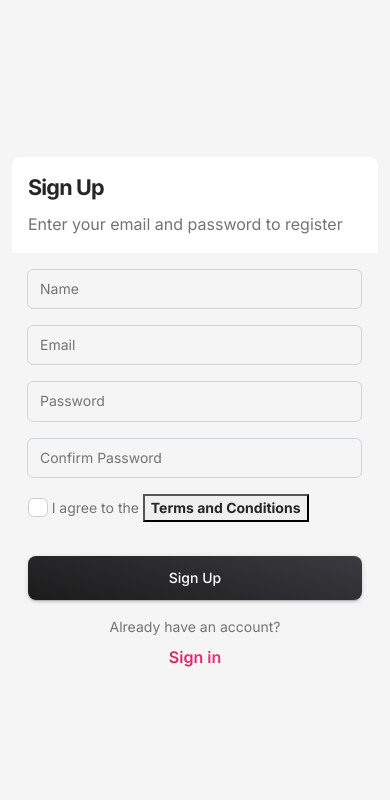
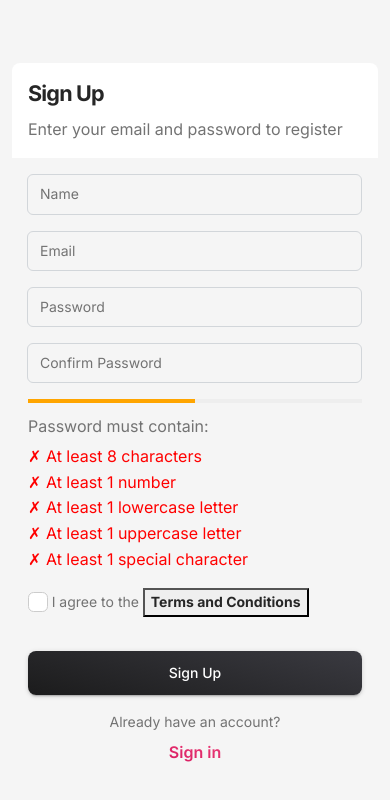
Before and after one commit to darwin-simbajon-dg/chabcav-web, a React (Vite) app in the folder chabcav-web/: page /register in a window 390 px wide. Shown: the top 800 px of the page. Built offline with nearby package versions, Linux system fonts and the light colour scheme.

Commit message:
Minor fixes and addtional base on client

```diff
--- a/chabcav-web/src/components/SideBarNav.tsx
+++ b/chabcav-web/src/components/SideBarNav.tsx
@@ -62,10 +62,10 @@ const SidebarNav: React.FC<NavigationProperties> = ({ onNavigate }) => {
       icon: "admin_panel_settings",
       items: [
         { title: "Dashboard", link: "../../pages/dashboards/analytics.html", icon: "dashboard", component: Dashboard, step: "AdminPanel" },
+        { title: "CMS", link: "../../pages/pages/account/settings.html", icon: "settings", component: UserCMS, step: "AdminPanel" },
+        { title: "Users Management", link: "../../pages/pages/account/settings.html", icon: "settings", component: AdminUserManagement, step: "AdminPanel" },
         { title: "Chapters Management", link: "../../pages/dashboards/analytics.html", icon: "cast_for_education", component: LessonEditor, step: "AdminPanel" },
         { title: "Update Dictionary", link: "../../pages/dashboards/analytics.html", icon: "cast_for_education", component: UploadDictionary, step: "AdminPanel" },
-        { title: "CMS", link: "../../pages/pages/account/settings.html", icon: "settings", component: UserCMS, step: "AdminPanel" },
-        { title: "Users Management", link: "../../pages/pages/account/settings.html", icon: "settings", component: AdminUserManagement, step: "AdminPanel" },
       ],
     },
 
--- a/chabcav-web/src/pages/AboutUs.tsx
+++ b/chabcav-web/src/pages/AboutUs.tsx
@@ -17,25 +17,7 @@ const AboutUs: React.FC = () => {
         </ul>
       </section>
 
-      {/* Developers Section */}
-      <section>
-        <h2 className="text-3xl font-bold mb-4">Developers</h2>
-        <div className="grid md:grid-cols-3 gap-6">
-          {[
-            { name: "Micah Joshua F. Paragua", img: "" },
-            { name: "Eugene D. Sta. Maria", img: "" },
-            { name: "Ivy Gale R. Rivera", img: "" },
-          ].map((dev, index) => (
-            <div key={index} className="bg-white shadow-md rounded-lg p-4 flex flex-col items-center text-center">
-              <div className="w-32 h-32 bg-gray-300 rounded-full mb-4 overflow-hidden">
-                {/* Placeholder image */}
-                <img src={dev.img} alt={dev.name} className="object-cover w-full h-full" />
-              </div>
-              <h3 className="text-xl font-semibold">{dev.name}</h3>
-            </div>
-          ))}
-        </div>
-      </section>
+
     </div>
   );
 };
--- a/chabcav-web/src/pages/Lessons/LessonEditor.tsx
+++ b/chabcav-web/src/pages/Lessons/LessonEditor.tsx
@@ -138,7 +138,7 @@ const LessonPane: React.FC = () => {
                 <Form.Label>Lesson Content</Form.Label>
                 <ReactQuill value={newContent} onChange={setNewContent} placeholder="Enter lesson content..." modules={modules}/>
               </Form.Group>
-              <Button variant="success" className="w-100 py-2" onClick={saveLessonAndChapter}>Save</Button>
+              <Button variant="success" className="w-100 py-2" onClick={saveLessonAndChapter}>Save Content</Button>
             </Form>
           </div>
         )}
@@ -160,7 +160,7 @@ const LessonPane: React.FC = () => {
                 <Form.Label>Lesson Content</Form.Label>
                 <ReactQuill value={content} onChange={setContent} modules={modules}/>
               </Form.Group>
-              <Button variant="success" className="w-100 py-2" onClick={saveContent}>Save</Button>
+              <Button variant="success" className="w-100 py-2" onClick={saveContent}>Save Content</Button>
             </Form>
           </div>
         )}
--- a/chabcav-web/src/pages/Register.tsx
+++ b/chabcav-web/src/pages/Register.tsx
@@ -158,6 +158,65 @@ const Register: React.FC = () => {
                           required
                         />
                       </div>
+
+
+
+
+                      {/* Password validation indicator */}
+                      <div style={{ marginTop: '10px' }}>
+                        <div style={{ height: '4px', backgroundColor: '#eee', width: '100%' }}>
+                          <div
+                            style={{
+                              height: '4px',
+                              backgroundColor:
+                                password.length >= 8 &&
+                                  /\d/.test(password) &&
+                                  /[a-z]/.test(password) &&
+                                  /[A-Z]/.test(password) &&
+                                  /[^A-Za-z0-9]/.test(password)
+                                  ? 'green'
+                                  : 'orange',
+                              width:
+                                password.length >= 8 &&
+                                  /\d/.test(password) &&
+                                  /[a-z]/.test(password) &&
+                                  /[A-Z]/.test(password) &&
+                                  /[^A-Za-z0-9]/.test(password)
+                                  ? '100%'
+                                  : '50%',
+                            }}
+                          />
+                        </div>
+
+                        <div style={{ marginTop: '10px' }}>
+                          <p style={{ marginBottom: '5px' }}>Password must contain:</p>
+                          <ul style={{ listStyle: 'none', paddingLeft: 0 }}>
+                            <li style={{ color: password.length >= 8 ? 'green' : 'red' }}>
+                              {password.length >= 8 ? '✓' : '✗'} At least 8 characters
+                            </li>
+                            <li style={{ color: /\d/.test(password) ? 'green' : 'red' }}>
+                              {/\d/.test(password) ? '✓' : '✗'} At least 1 number
+                            </li>
+                            <li style={{ color: /[a-z]/.test(password) ? 'green' : 'red' }}>
+                              {/[a-z]/.test(password) ? '✓' : '✗'} At least 1 lowercase letter
+                            </li>
+                            <li style={{ color: /[A-Z]/.test(password) ? 'green' : 'red' }}>
+                              {/[A-Z]/.test(password) ? '✓' : '✗'} At least 1 uppercase letter
+                            </li>
+                            <li style={{ color: /[^A-Za-z0-9]/.test(password) ? 'green' : 'red' }}>
+                              {/[^A-Za-z0-9]/.test(password) ? '✓' : '✗'} At least 1 special character
+                            </li>
+                          </ul>
+                        </div>
+                      </div>
+
+
+
+
+
+
+
+
                       <div className="form-check form-check-info text-start ps-0">
                         <input
                           className="form-check-input"
--- a/chabcav-web/src/pages/account/UserAccount.tsx
+++ b/chabcav-web/src/pages/account/UserAccount.tsx
@@ -12,8 +12,10 @@ import { useState } from "react";
 
 // Role detection based on 'userPanel' in localStorage
 const isUser = () => {
-  return localStorage.getItem("Step") !== null;
+  const step = localStorage.getItem("Step");
+  return step === "UserPanel";
 };
+
 
 const UserAccount: React.FC = () => {
   const [CurrentComponent, setCurrentComponent] = useState<React.FC | null>(() => {
--- a/chabcav-web/src/pages/account/UserCMS.tsx
+++ b/chabcav-web/src/pages/account/UserCMS.tsx
@@ -484,7 +484,7 @@ const UserCMS: React.FC = () => {
           </div>
         </div>
         <button className="btn btn-outline-dark btn-sm mb-0" type="button" onClick={handleCMSChanges}>
-          Save
+        Save Content
         </button>
         <input
           type="file"
--- a/chabcav-web/src/pages/account/UserProfilePage.tsx
+++ b/chabcav-web/src/pages/account/UserProfilePage.tsx
@@ -10,7 +10,6 @@ const UserProfilePage: React.FC = () => {
   const [phoneNumber, setPhoneNumber] = useState("");
   const [isSidebarCollapsed, setIsSidebarCollapsed] = useState(false);
   const [imageUrl, setImageUrl] = useState("");
-
 
 
   useEffect(() => {
--- a/chabcav-web/src/pages/account/ViewDictionary.tsx
+++ b/chabcav-web/src/pages/account/ViewDictionary.tsx
@@ -220,7 +220,6 @@ const Dictionary: React.FC = () => {
   rows.forEach((row) => {
     const cells = row.querySelectorAll("td");
 
-      // Assuming the columns are: Word | Pronunciation | English | Tagalog | Audio
     if (cells.length >= 5) {
       const pronunciationCell = cells[1];
       const audioCell = cells[2];
@@ -246,6 +245,14 @@ const Dictionary: React.FC = () => {
           vertical-align: middle;
           transform: translateY(-1px);
         `;
+
+        // Add click event listener to speak the text
+        button.addEventListener("click", () => {
+          const utterance = new SpeechSynthesisUtterance(pronunciationText);
+          utterance.lang = "es-ES"; // Spanish (Spain)
+          speechSynthesis.speak(utterance);
+        });
+
 
         // Clear and append button to the audio cell
         audioCell.innerHTML = "";
```
Lines whose indentation alone changed are shown as unchanged.
